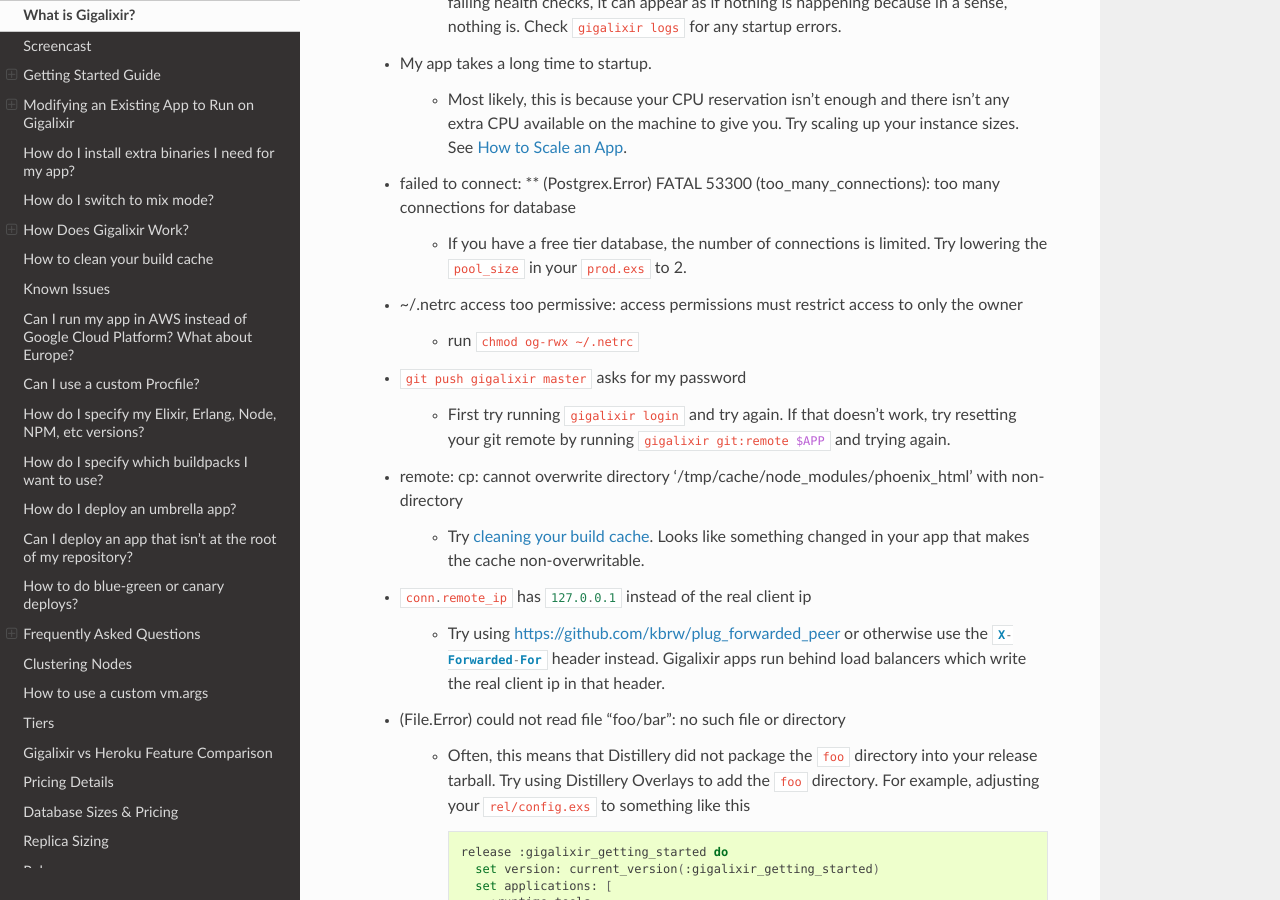
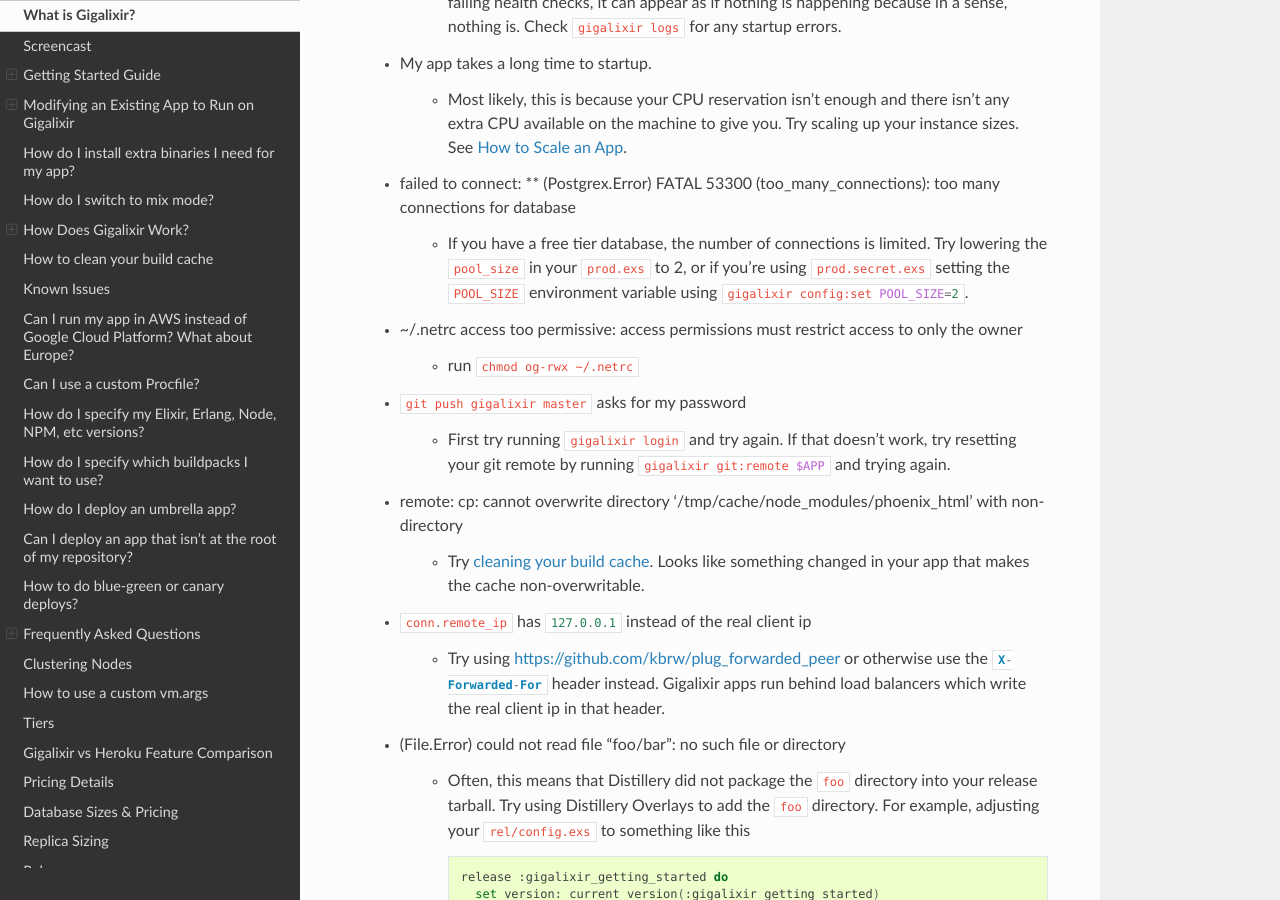
Before and after one commit to gigalixir/gigalixir-cli, a Sphinx documentation site: the page built from docs/source/main.rst, in a window 1280 px wide and 900 px high, scrolled down 40424 px. Built offline with Sphinx 7.4.7 and the Read the Docs theme 2.0.0, drawn with Linux system fonts in a browser that asks for light colours.

Commit message:
Update troubleshooting docs for prod.secret.exs

```diff
--- a/docs/source/main.rst
+++ b/docs/source/main.rst
@@ -1596,7 +1596,7 @@ A good first thing to try when you get a `git push` error is `cleaning your buil
 
     - failed to connect: ** (Postgrex.Error) FATAL 53300 (too_many_connections): too many connections for database
 
-        - If you have a free tier database, the number of connections is limited. Try lowering the :elixir:`pool_size` in your :bash:`prod.exs` to 2.
+        - If you have a free tier database, the number of connections is limited. Try lowering the :elixir:`pool_size` in your :bash:`prod.exs` to 2, or if you're using :bash:`prod.secret.exs` setting the :bash:`POOL_SIZE` environment variable using :bash:`gigalixir config:set POOL_SIZE=2`.
 
     - ~/.netrc access too permissive: access permissions must restrict access to only the owner
 
```
